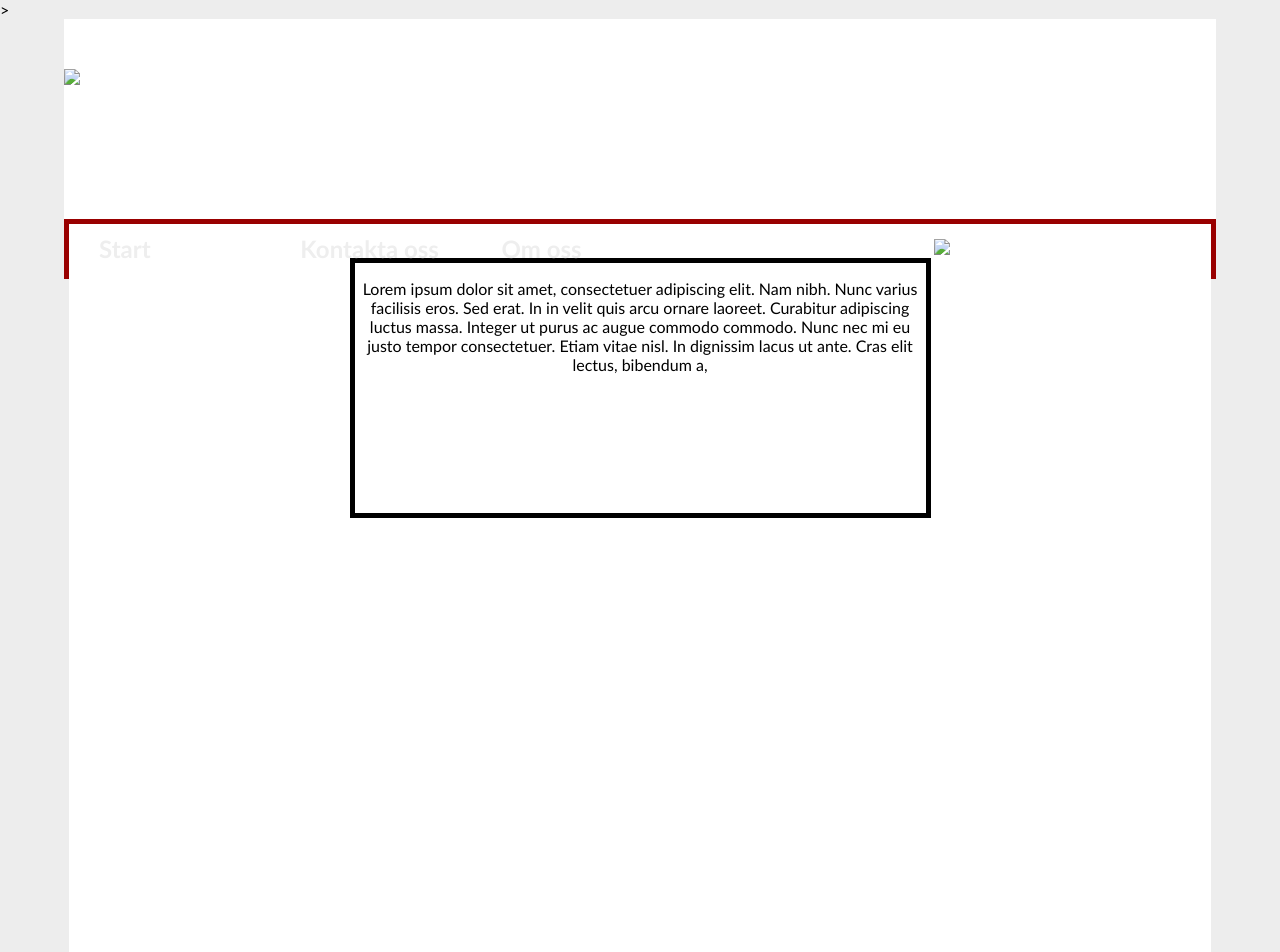
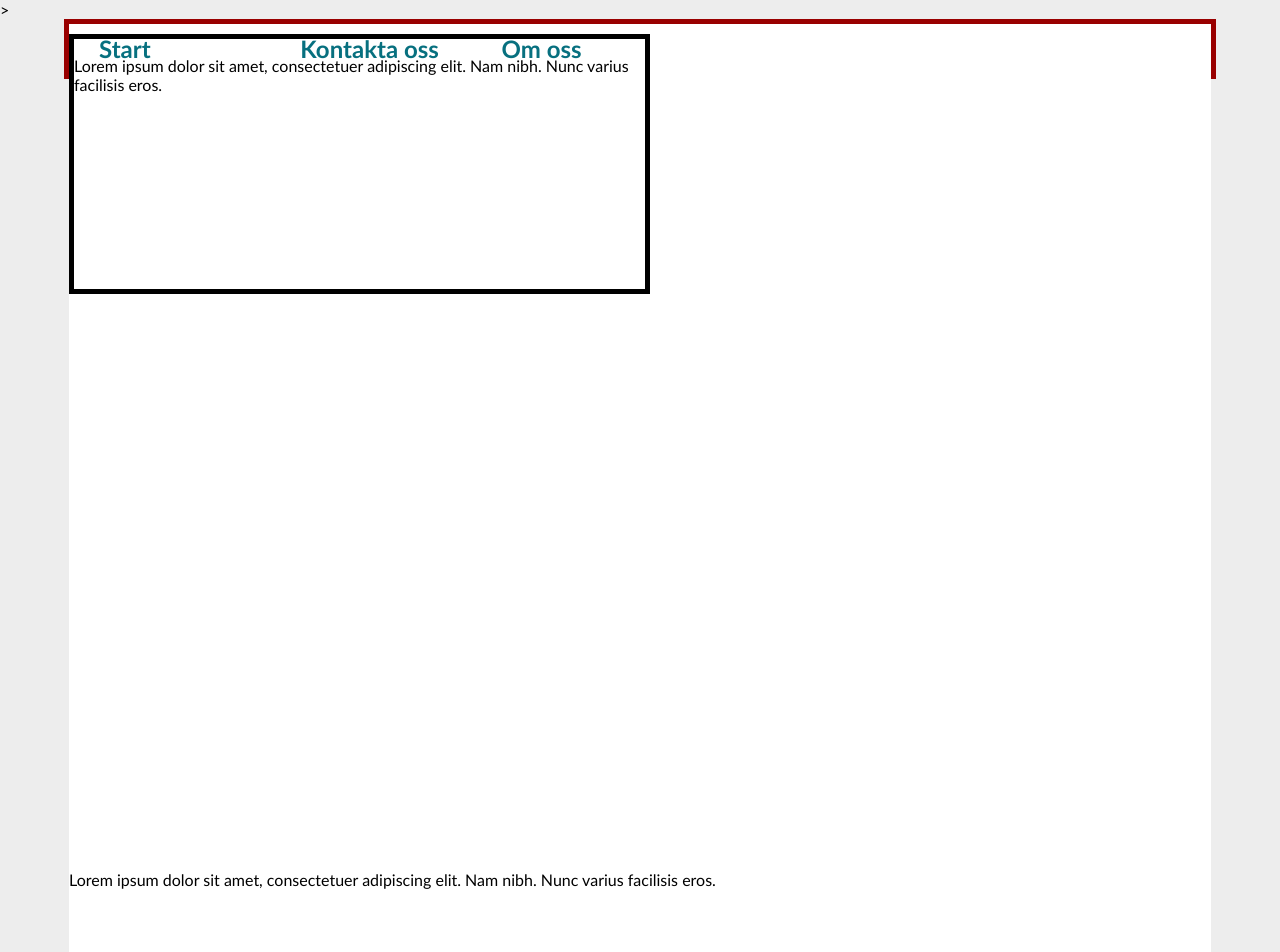
Before and after one commit to itgsod-william-carlstrom/Hemsideprojekt-2, a plain HTML site: page site/index.html in a window 1280 px wide. Shown: the top 952 px of the page. Drawn offline with Linux system fonts and the light colour scheme.

Commit message:
ändrade färg på texten

```diff
--- a/site/css/style.css
+++ b/site/css/style.css
@@ -36,7 +36,7 @@ header {
     float: left;
     margin-left: 30px;
     margin-top: 10px;
-    color: rgb(238, 238, 238);
+    color: #07707F;
 
 }
 #menu_bar {
--- a/site/index.html
+++ b/site/index.html
@@ -12,10 +12,6 @@
 <body>
 
 <div class="Container">
-    <header>
-        <a href="index.html"> <img id="logo" src="img/logo.png"></a>
-
-    </header>
 
     <div id="menu_bar">
         <a href="index.html">  <h2 class="menu_text">Start</h2></a>
@@ -23,17 +19,25 @@
         <a href="om_oss.html"> <h2 class="menu_text">Om oss</h2></a
 
 
+    </div>
 
+    <div class="content">
+         <div id="Text_border">
+            <p id="swag">Lorem ipsum dolor sit amet, consectetuer adipiscing elit. Nam nibh. Nunc varius facilisis eros.</p>
+
+
+        </div>
     </div>
+
     <div class="content">
-        <center> <img id="logo" src="img/logo.png"></center>
-        <center> <div id="Text_border">
-            <p id="swag">Lorem ipsum dolor sit amet, consectetuer adipiscing elit. Nam nibh. Nunc varius facilisis eros. Sed erat. In in velit quis arcu ornare laoreet. Curabitur adipiscing luctus massa. Integer ut purus ac augue commodo commodo. Nunc nec mi eu justo tempor consectetuer. Etiam vitae nisl. In dignissim lacus ut ante. Cras elit lectus, bibendum a,</p>
+        <div id="Text_border2">
+            <p id="swag">Lorem ipsum dolor sit amet, consectetuer adipiscing elit. Nam nibh. Nunc varius facilisis eros.</p>
 
 
         </div>
     </div>
 
 
+
 </body>
 </html>
```
